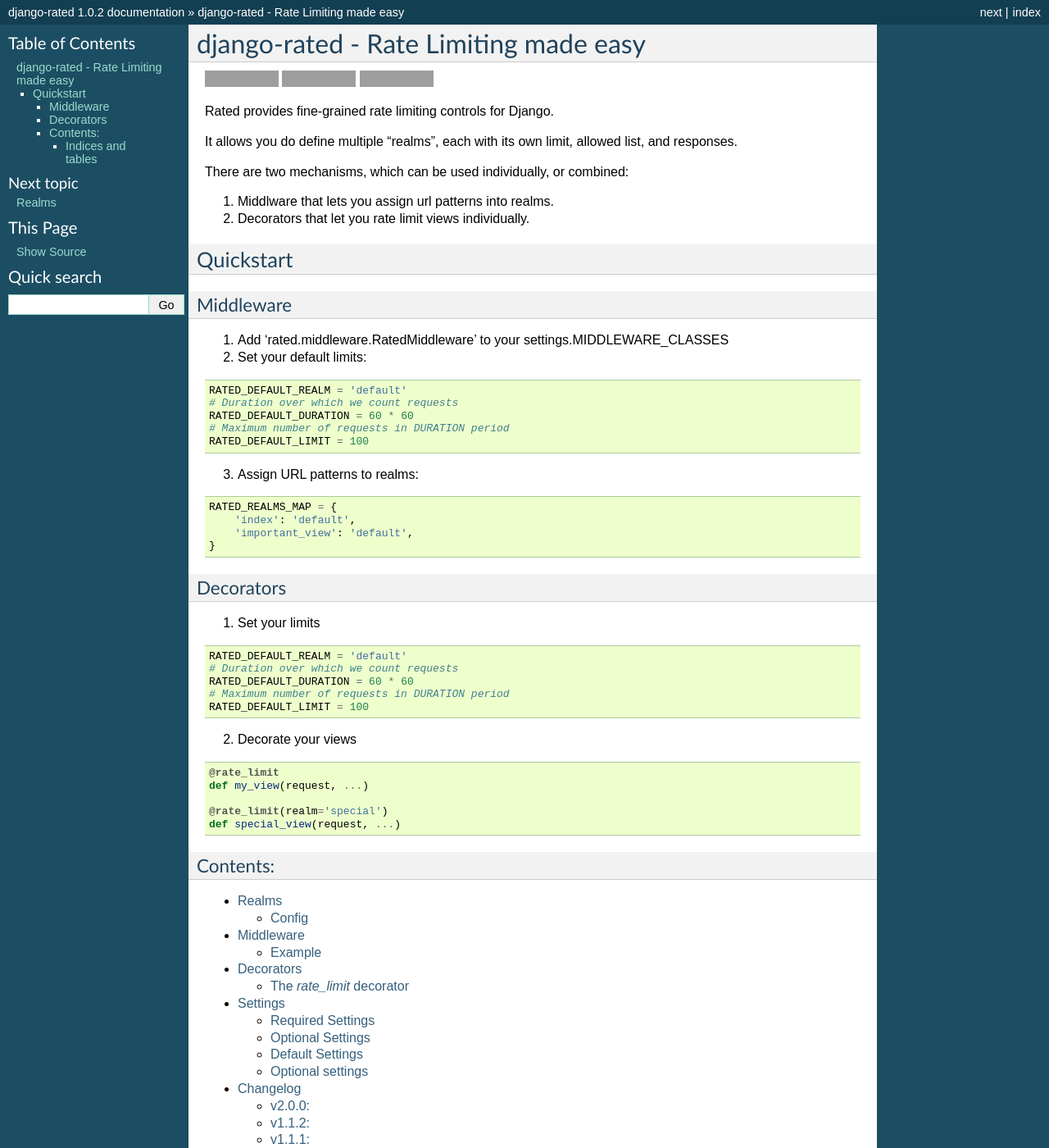
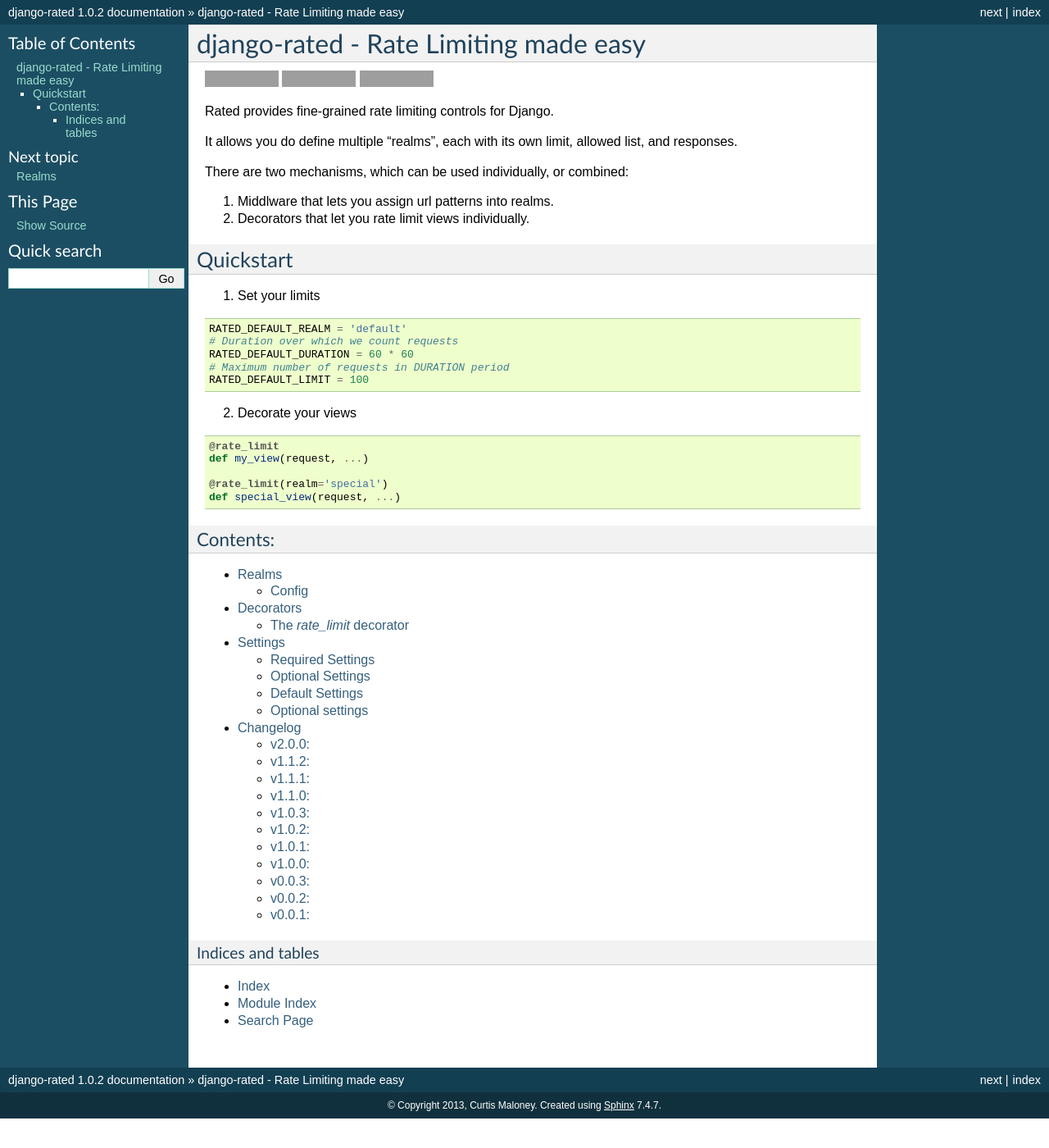
Before and after one commit to funkybob/django-rated, a Sphinx documentation site: the page built from docs/index.rst, in a window 1280 px wide and 1400 px high. Shown: the whole window at 82% size. Built offline with Sphinx 7.4.7, drawn with Linux system fonts in a browser that asks for light colours; grey boxes are pictures that could not be loaded.

Commit message:
Drop middleware

```diff
--- a/docs/changelog.rst
+++ b/docs/changelog.rst
@@ -6,6 +6,7 @@
 =======
 
 + Renamed "whitelist" to "allowed"
++ Droped middleware
 
 v1.1.2:
 =======
--- a/docs/index.rst
+++ b/docs/index.rst
@@ -30,33 +30,6 @@
 Quickstart
 ----------
 
-Middleware
-----------
-
-1. Add 'rated.middleware.RatedMiddleware' to your settings.MIDDLEWARE_CLASSES
-
-2. Set your default limits:
-
-.. code-block:: python
-
-   RATED_DEFAULT_REALM = 'default'
-   # Duration over which we count requests
-   RATED_DEFAULT_DURATION = 60 * 60
-   # Maximum number of requests in DURATION period
-   RATED_DEFAULT_LIMIT = 100
-
-3. Assign URL patterns to realms:
-
-.. code-block:: python
-
-    RATED_REALMS_MAP = {
-        'index': 'default',
-        'important_view': 'default',
-    }
-
-Decorators
-----------
-
 1. Set your limits
 
 .. code-block:: python
@@ -84,7 +57,6 @@
    :maxdepth: 2
 
    realms
-   middleware
    decorators
    settings
    changelog
--- a/pyproject.toml
+++ b/pyproject.toml
@@ -1,7 +1,7 @@
 [project]
 name = "django-rated"
 version = "2.0.0"
-description = "A rate limiting middleware for Django"
+description = "A rate limiting decorator for Django"
 readme = "README.md"
 license = { file = "LICENSE" }
 authors = [
```
Also changed, not shown: README.md (+2 -14 lines), docs/middleware.rst (deleted, +0 -30 lines), 1 other file.
